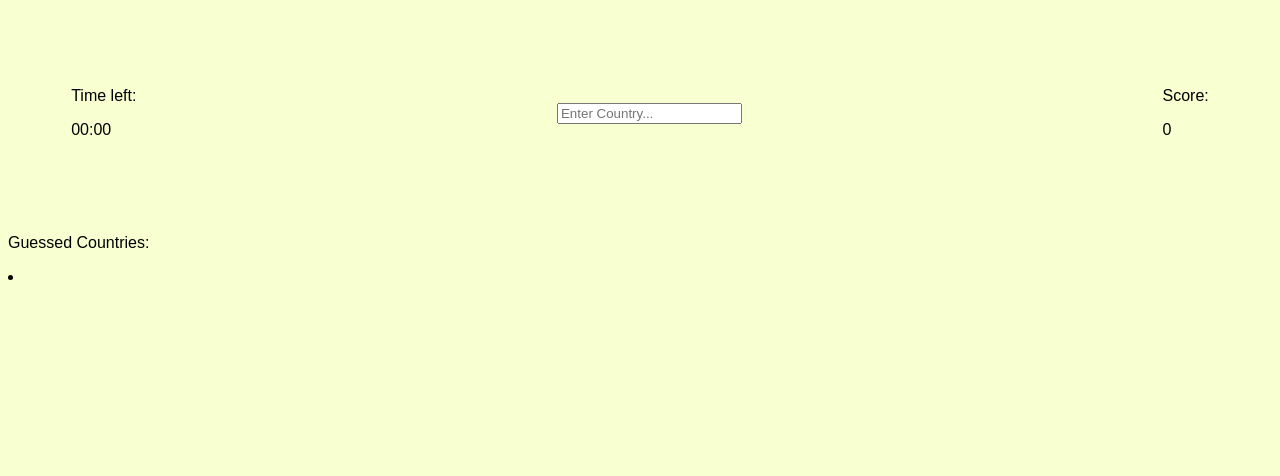
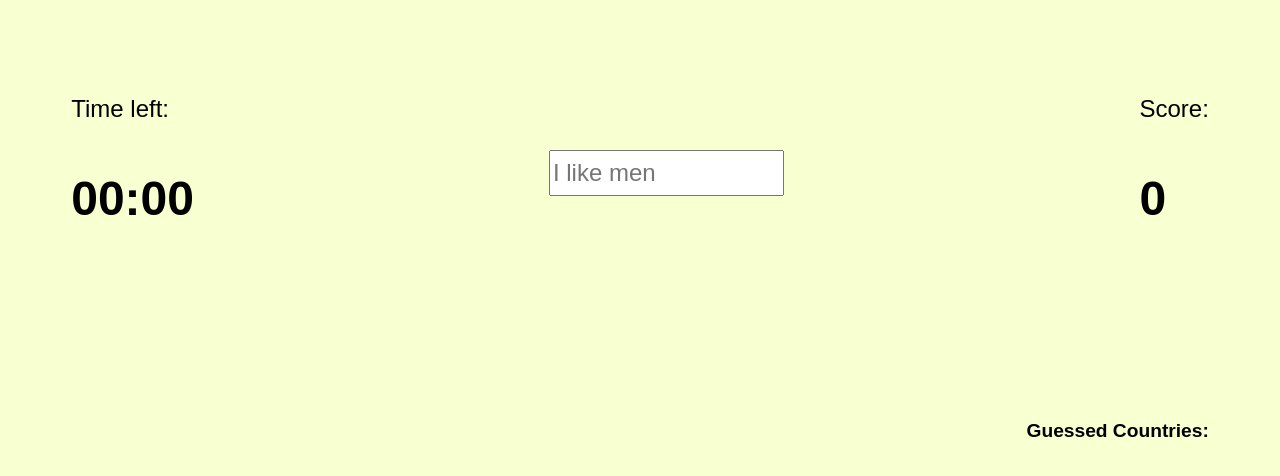
Before and after one commit to nikh1l-h/Globe-Game, a plain HTML site: page index.html in a window 1280 px wide. Drawn offline with Linux system fonts and the light colour scheme.

Commit message:
more CSS and fixes for HUD

```diff
--- a/index.html
+++ b/index.html
@@ -31,7 +31,7 @@
                 <p id = 'timer'>00:00</p>
             </div>
 
-            <input type="text" placeholder="Enter Country...">
+            <input type="text" placeholder="I like men">
 
             <div id="score-track">
                 <p>Score:</p>
@@ -40,7 +40,6 @@
         </div>
         <div id = 'guessed-countries'>
             <p>Guessed Countries:</p>
-            <li></li>
         </div>
     </section>
     <div id="level-complete"> <!-- Level Complete Pop-Up-->
--- a/style.css
+++ b/style.css
@@ -85,7 +85,28 @@ body {
     padding: 5%;
 }
 
+#gameplay-screen input {
+    width: 20%;
+    height: 5dvh;
+    font-size: 150%;
+}
 
+#gameplay-screen #time-track, #score-track {
+    font-size: 150%;
+}
+
+#gameplay-screen #score, #timer {
+    font-size: 200%;
+    font-weight: bold;
+}
+
+#gameplay-screen #guessed-countries {
+    display: flex;
+    justify-content: right;
+    padding: 5%;
+    font-weight: bold;
+    font-size: 120%;
+}
 /* #gameplay-screen #time-track{
     display: flex;
     flex-direction: row;
```
